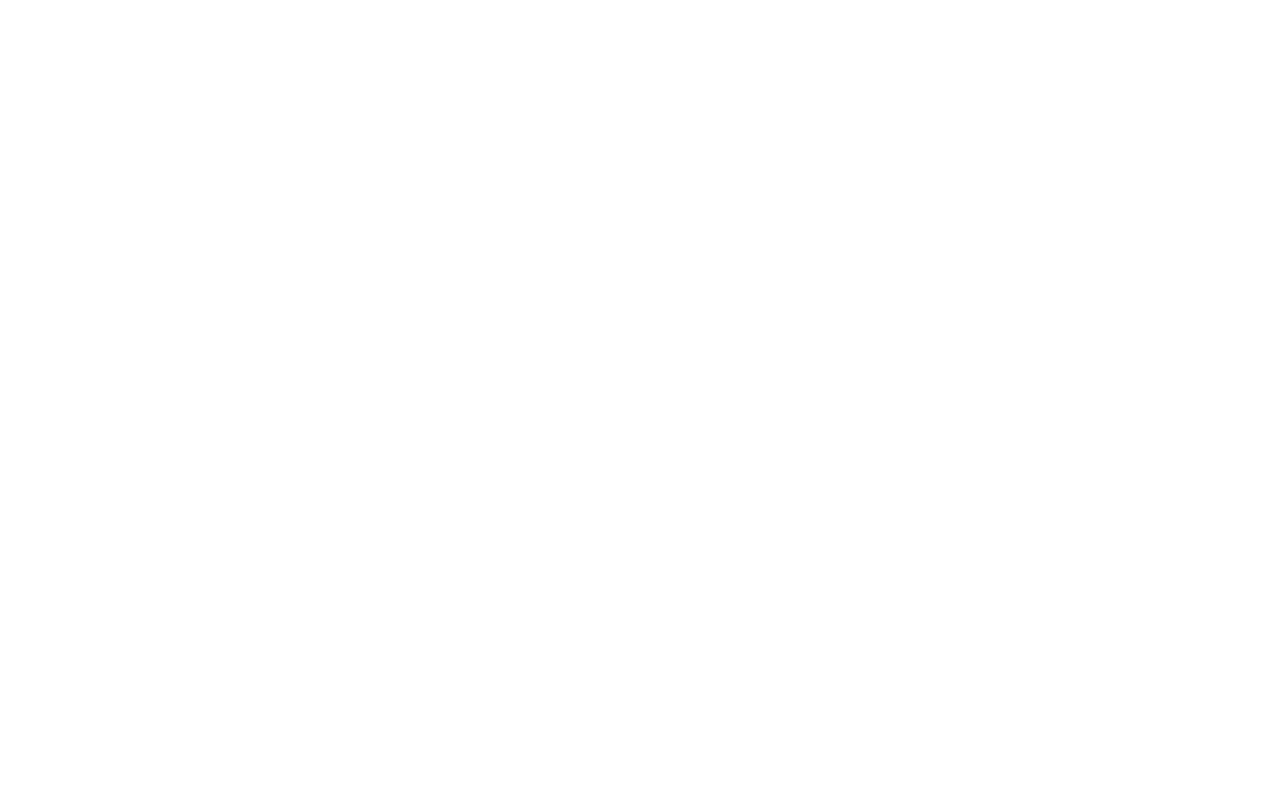
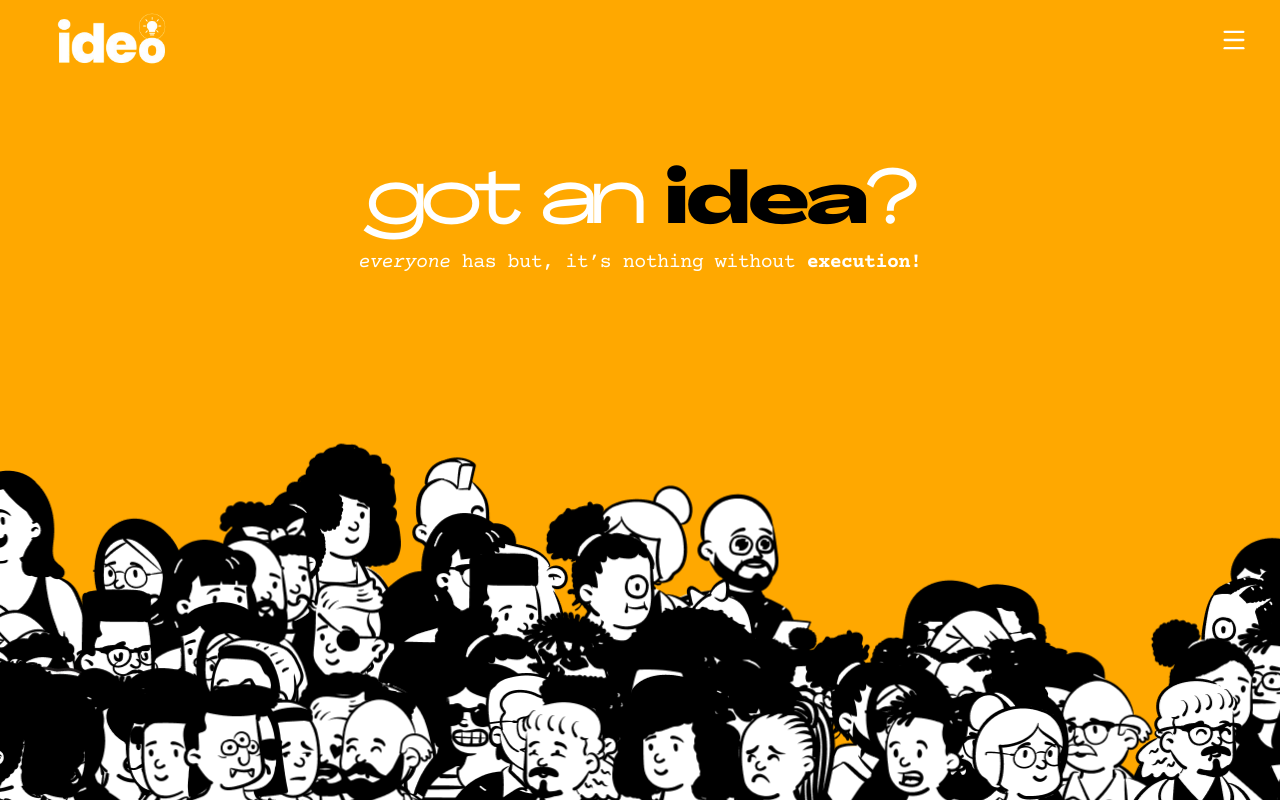
Before and after one commit to Ide8Works/Ide8, a Next.js app: page / in a window 1280 px wide. Shown: the top 800 px of the page. Built offline with nearby package versions, Linux system fonts and the light colour scheme.

Commit message:
Added Google Analytics

```diff
--- a/src/app/layout.tsx
+++ b/src/app/layout.tsx
@@ -1,5 +1,5 @@
 import type { Metadata } from "next";
-import { GoogleAnalytics } from '@next/third-parties/google'
+import { GoogleAnalytics } from "@next/third-parties/google";
 import "./globals.css";
 
 export const metadata: Metadata = {
@@ -18,7 +18,8 @@ export default function RootLayout({
       <head>
         <link rel="icon" href="/favicon.ico" sizes="any" />
       </head>
-      <GoogleAnalytics gaId="G-JD0PFJ6S6N" />
+      <body>{children}</body>
+      <GoogleAnalytics gaId="G-XYZ" />
     </html>
   );
 }
```
